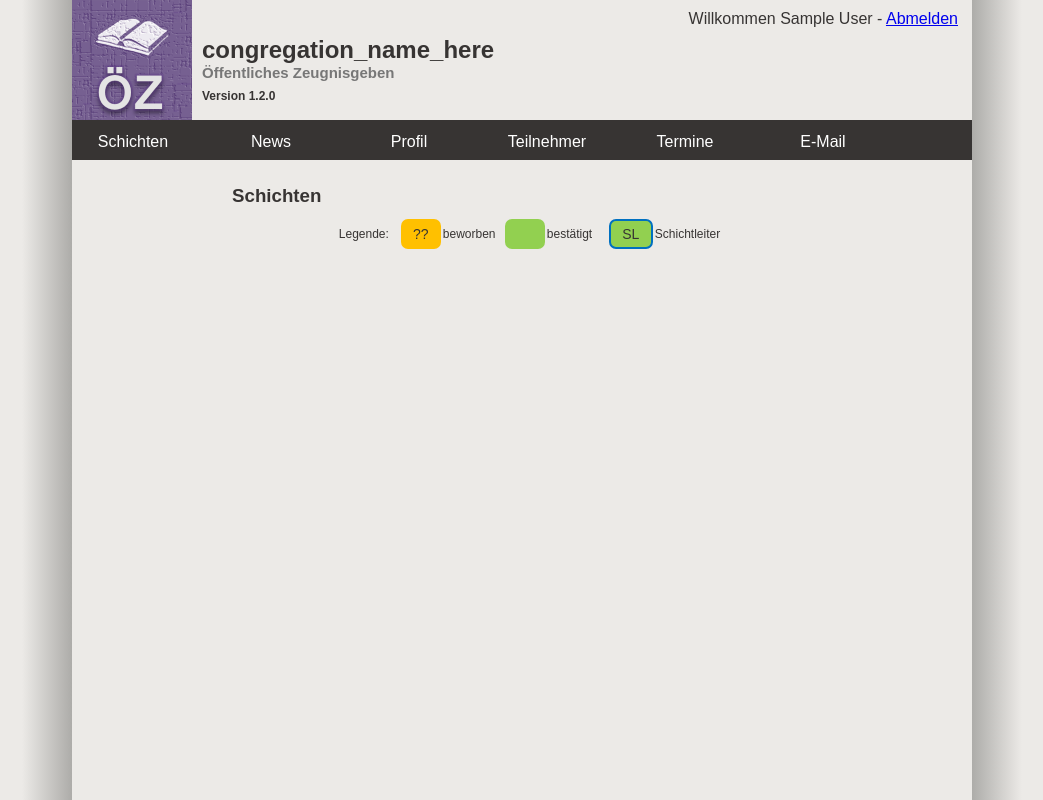
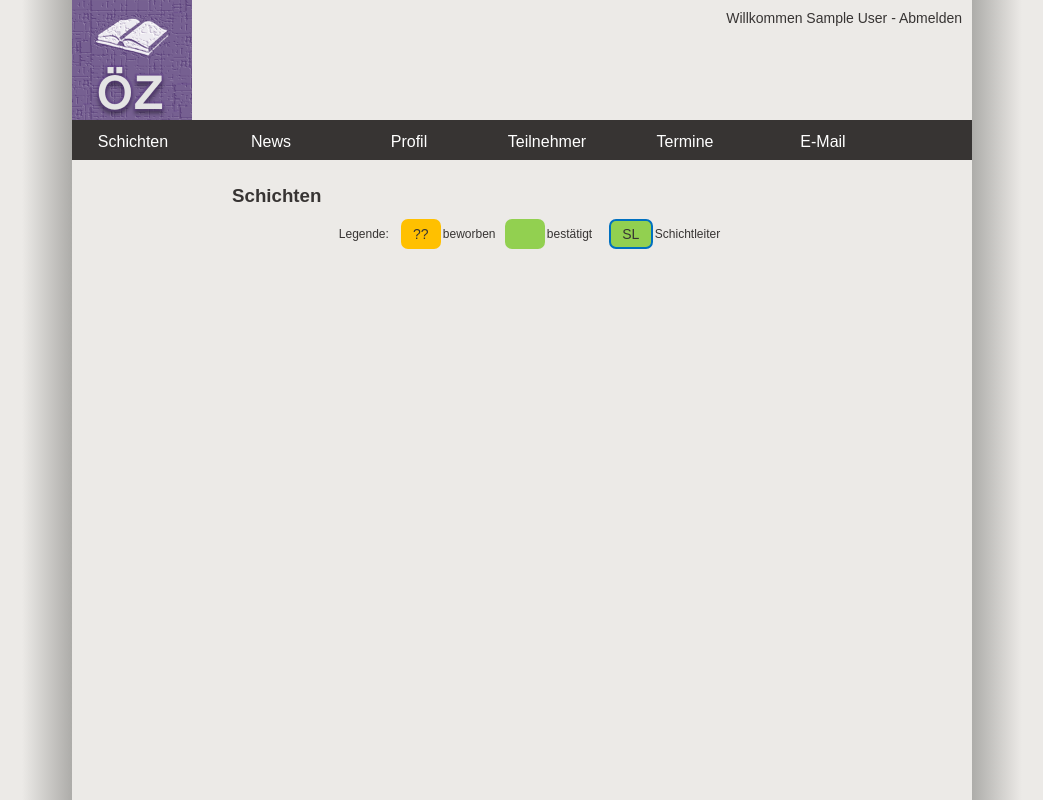
Before and after one commit to schillermann/trolleydienst, a PHP site: page / in a window 1280 px wide. Shown: the whole page, without its empty margins (68-1111 px from the left). Run offline with PHP 8.4, Linux system fonts and the light colour scheme; the visitor is signed in with stand-in values (Sample User, id 1); data comes from the database, SQL or seed files in the repository; data that the repository does not hold is empty; some libraries are stand-ins or nearby versions.

Commit message:
The header changes makes display problems on a android tablet. The last header changes are rolled back.

```diff
--- a/css/main.css
+++ b/css/main.css
@@ -24,31 +24,28 @@ body {
 	background: linear-gradient(left, #ECEAE7 0%,#ADACA9 50px, #ECEAE7 50px, #ECEAE7 950px,#ADACA9 950px, #ECEAE7 1000px);
 }
 
-.div_logo, .div_logo img {
-	float: left;
-}
 
-.div_logo h1 {
-	float: right;
-	font-size: 24px;
-	margin-top: 36px;
-	margin-left: 10px;
-}
 
-.div_logo small {
-	font-size: 15px;
-	color: #777777;
-}
-
-.div_logo p {
-	font-size: 12px;
-	margin: 8px 0px 0px 0px;
+.div_logo {
+	float:left;
+	width:150px;
+	height:120px;
 }
 
 .div_HeaderRight {
 	float:right;
-	margin-right: 114px;
-	margin-top: 10px;
+	width:850px;
+	height:120px;
+}
+
+.div_HeaderRight H2{
+	color:#373433;
+	margin:20px 0 0 0;
+}
+
+.div_HeaderTitleleft {
+	float:left;
+	width:170px;
 }
 
 .div_HeaderTitleright {
@@ -420,10 +417,7 @@ td.News {
 	padding:0px 3px;
 	min-height:50px;
 	vertical-align:middle;
-}
-
-.div_NewsItem_innerleft p{
-	padding-top:15px;
+	p{padding-top:15px;}
 }
 
 .div_NewsItem_innerleft a{
--- a/index.php
+++ b/index.php
@@ -1,6 +1,6 @@
 <?php
 session_start();
-define('TROLLEYDIENST_VERSION', '1.2.0');
+define('TROLLEYDIENST_VERSION', '1.2.1');
 require 'config.php';
 require 'DBConnect.php';
 
@@ -89,15 +89,11 @@ $mHTML =
         </header>
         <body>
             <div class="div_page">
-                <div class="div_logo">
-                    <img src="images/Logo.png">
-                    <h1>
-                        ' . CONGREGATION_NAME . '<br>
-                        <small>Öffentliches Zeugnisgeben</small><br>
-                        <p>' . $version . '</p>
-                    </h1>
+                <div class="div_logo"><img src="images/Logo.png" style="max-height:120px;"></div>
+                <div class="div_HeaderRight">
+                    <div class="div_HeaderTitleleft"></div>
+                    <div class="div_HeaderTitleright">' . $message_welcome . '</div>
                 </div>
-                <div class="div_HeaderRight">' . $message_welcome . '</div>
                 <div class="Div_Clear"></div>
                 <div class="div_Menu">
                     <ul>
```
Lines whose indentation alone changed are shown as unchanged.
